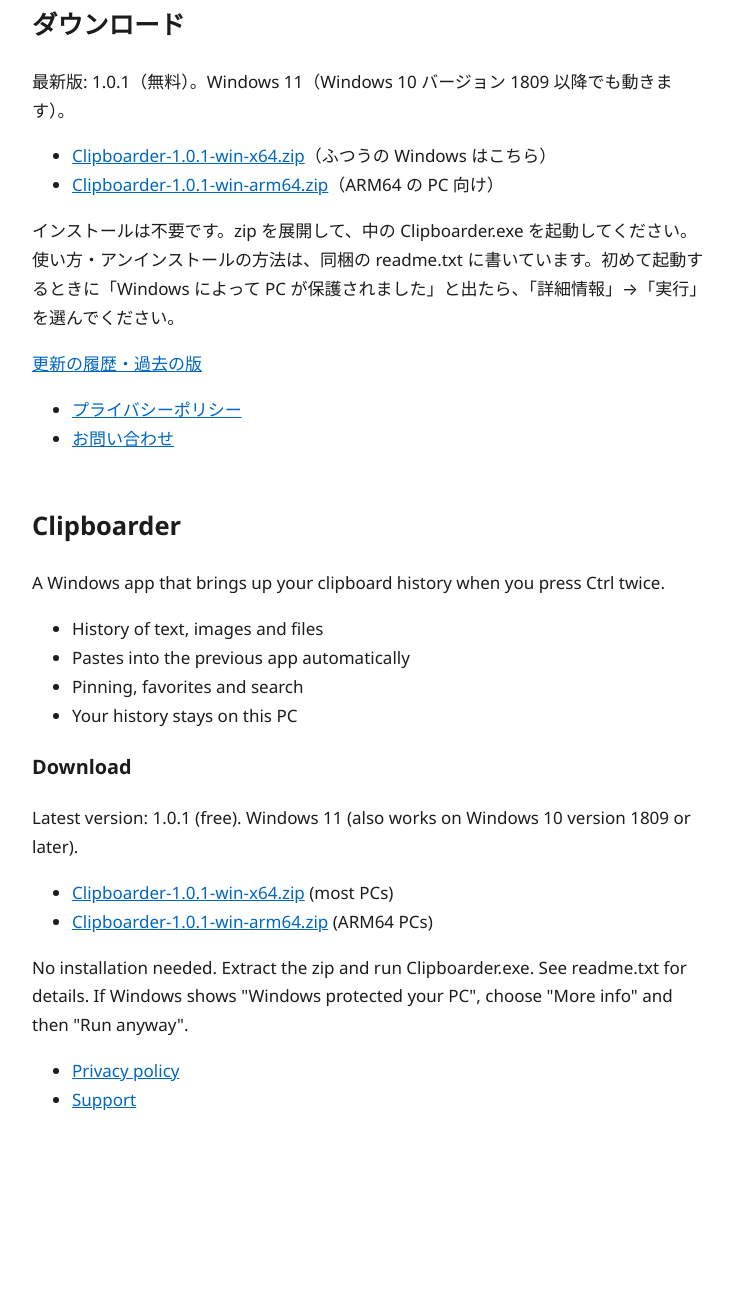
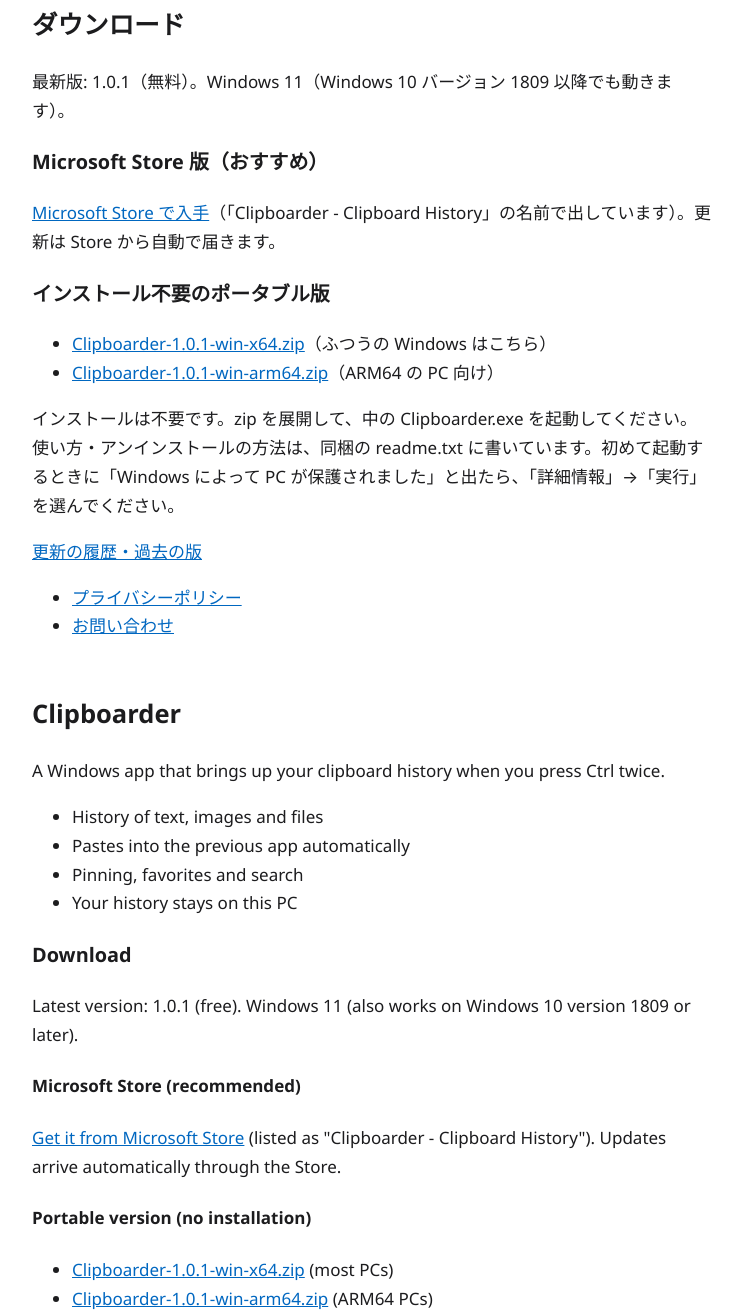
Before and after one commit to alineapps/alineapps.github.io, a plain HTML site: page clipboarder/index.html in a window 1280 px wide. Shown: the part 430-1746 px from the top of the page, without its empty margins (268-1010 px from the left). Before the commit the page ends 1610 px from the top, so only its background shows below. Drawn offline with Linux system fonts and the light colour scheme.

Commit message:
Add Microsoft Store link to the Clipboarder page
Co-Authored-By: Claude Opus 5.5 <noreply@anthropic.com>

```diff
--- a/clipboarder/index.html
+++ b/clipboarder/index.html
@@ -28,6 +28,11 @@
 
   <h2>ダウンロード</h2>
   <p>最新版: 1.0.1（無料）。Windows 11（Windows 10 バージョン 1809 以降でも動きます）。</p>
+
+  <h3>Microsoft Store 版（おすすめ）</h3>
+  <p><a href="https://apps.microsoft.com/detail/9NN6XJZRQJ7P">Microsoft Store で入手</a>（「Clipboarder - Clipboard History」の名前で出しています）。更新は Store から自動で届きます。</p>
+
+  <h3>インストール不要のポータブル版</h3>
   <ul>
     <li><a href="https://github.com/alineapps/alineapps.github.io/releases/download/clipboarder-v1.0.1/Clipboarder-1.0.1-win-x64.zip">Clipboarder-1.0.1-win-x64.zip</a>（ふつうの Windows はこちら）</li>
     <li><a href="https://github.com/alineapps/alineapps.github.io/releases/download/clipboarder-v1.0.1/Clipboarder-1.0.1-win-arm64.zip">Clipboarder-1.0.1-win-arm64.zip</a>（ARM64 の PC 向け）</li>
@@ -51,6 +56,9 @@
     </ul>
     <h3>Download</h3>
     <p>Latest version: 1.0.1 (free). Windows 11 (also works on Windows 10 version 1809 or later).</p>
+    <h4>Microsoft Store (recommended)</h4>
+    <p><a href="https://apps.microsoft.com/detail/9NN6XJZRQJ7P">Get it from Microsoft Store</a> (listed as "Clipboarder - Clipboard History"). Updates arrive automatically through the Store.</p>
+    <h4>Portable version (no installation)</h4>
     <ul>
       <li><a href="https://github.com/alineapps/alineapps.github.io/releases/download/clipboarder-v1.0.1/Clipboarder-1.0.1-win-x64.zip">Clipboarder-1.0.1-win-x64.zip</a> (most PCs)</li>
       <li><a href="https://github.com/alineapps/alineapps.github.io/releases/download/clipboarder-v1.0.1/Clipboarder-1.0.1-win-arm64.zip">Clipboarder-1.0.1-win-arm64.zip</a> (ARM64 PCs)</li>
```
